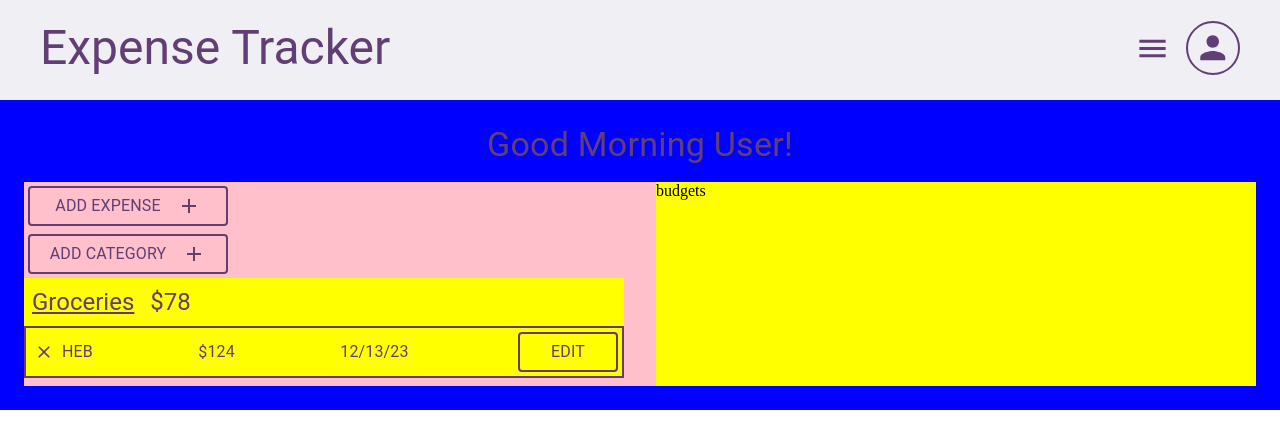
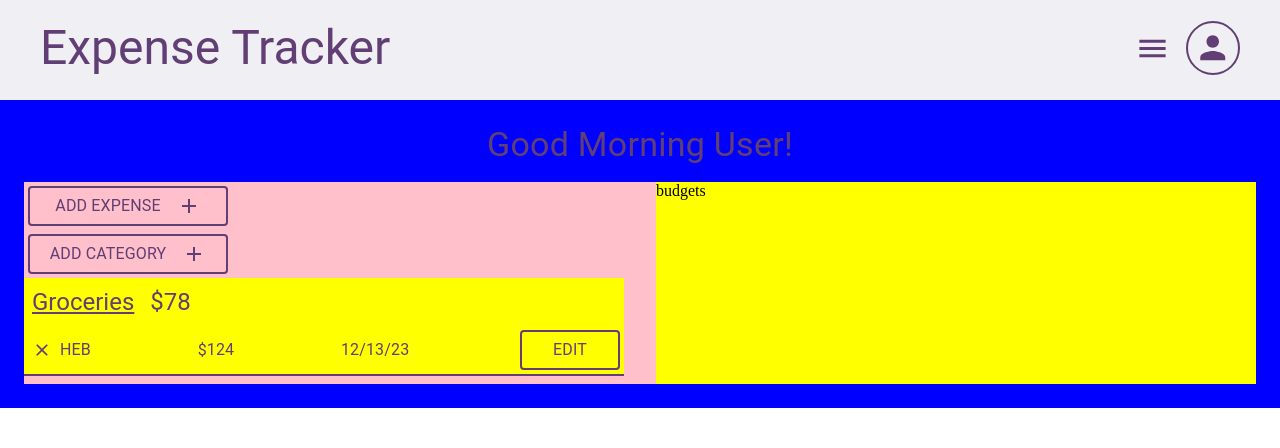
Before and after one commit to ctelfair20/expense-tracker, a React (Vite) app: page /dashboard in a window 1280 px wide. Shown: the top 448 px of the page. Built offline with nearby package versions, Linux system fonts and the light colour scheme.

Commit message:
simplify border around expense

```diff
--- a/src/components/Expense.tsx
+++ b/src/components/Expense.tsx
@@ -5,7 +5,7 @@ import { editCost } from '../handler-functions/buttons';
 
 function Expense() {
   return (
-    <Box sx={{ display: 'flex', border: '2px solid #613F75', alignItems: 'center', justifyContent: 'space-between', gap: 1, mb: 1 }}>
+    <Box sx={{ display: 'flex', borderBottom: '2px solid #613F75', alignItems: 'center', justifyContent: 'space-between', gap: 1, mb: 1 }}>
 
       <Box sx={{ display: 'flex', alignItems: 'center' }}>
         {/* close button */}
```
